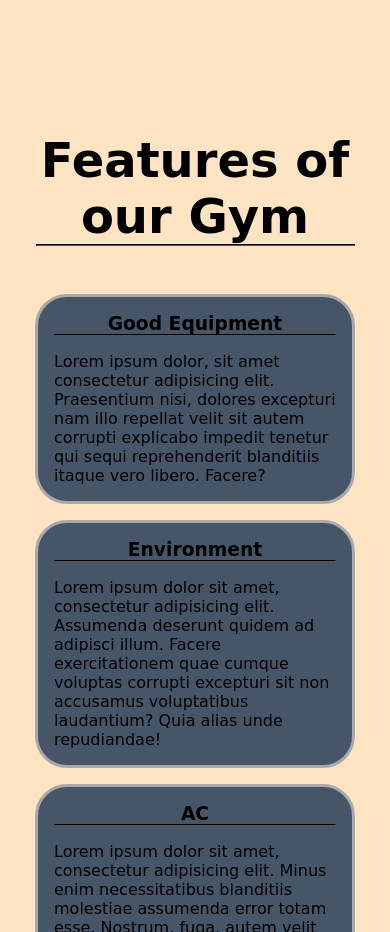
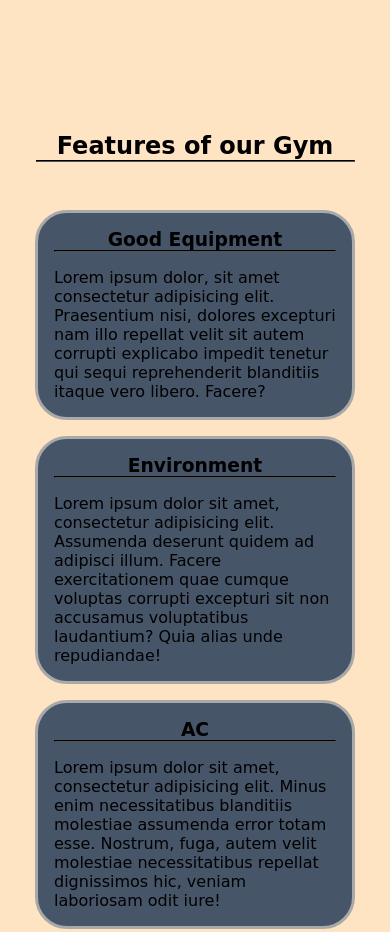
Before and after one commit to r-sigamdev/Gym-Rat, a plain HTML site: page index.html in a window 390 px wide. Shown: the part 1820-2752 px from the top of the page. Drawn offline with nearby package versions, Linux system fonts and the light colour scheme.

Commit message:
Update sigma_web2.css

```diff
--- a/sigma_web2.css
+++ b/sigma_web2.css
@@ -335,7 +335,7 @@ body{
     /* gym features */
 
 .gymFeatures h1{
-    font-size: var(--HEADING-FONT-SIZE);
+    font-size: 1.5rem;
     text-align: center;
     font-weight: bold;
     margin: 3rem 1rem 3rem 1rem;
```
